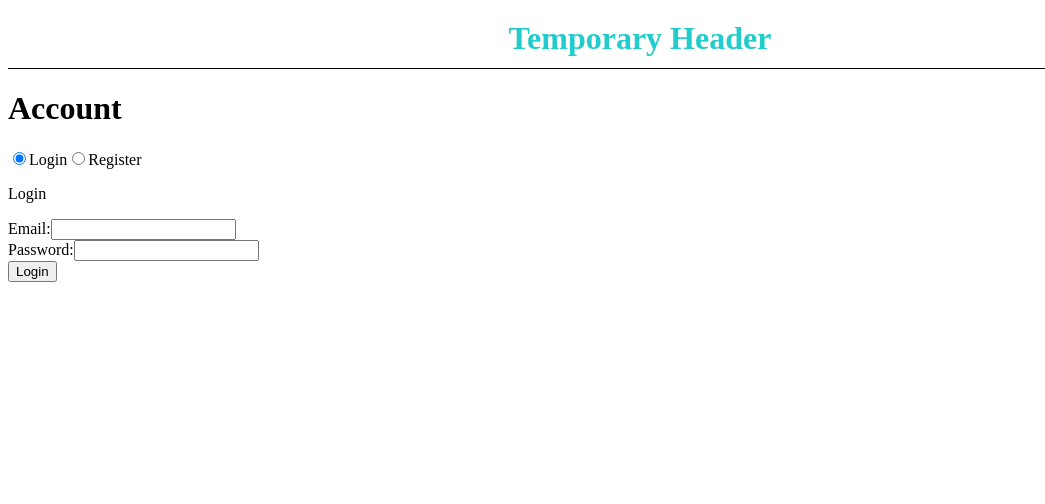
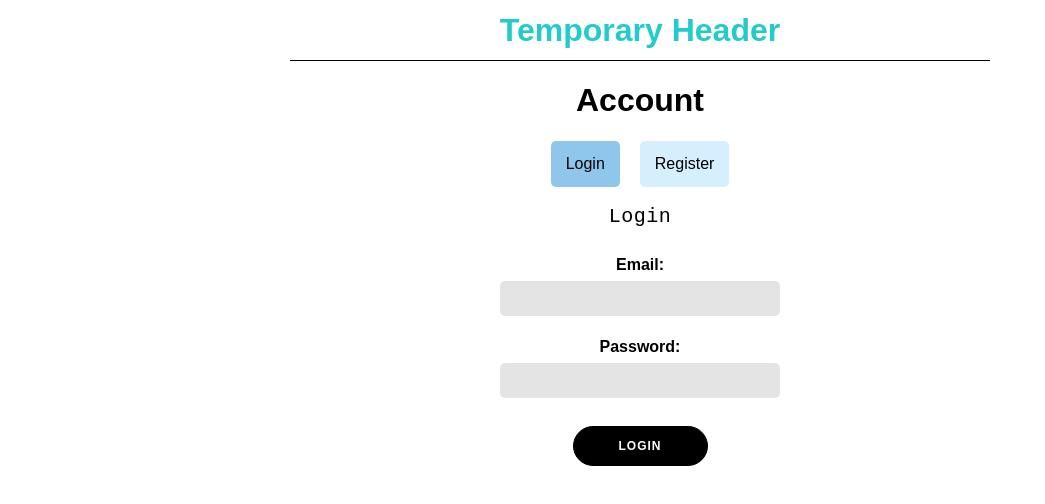
Before and after one commit to mko02/CampusDiscovery, a React (Create React App) app: page /#/account in a window 1280 px wide. Shown: the top 504 px of the page, without its empty margins (0-1045 px from the left). Built offline with nearby package versions, Linux system fonts and the light colour scheme; no server answers.

Commit message:
Edit CSS + Allen/Sarah (#11)
* Style the account page

* Edit CSS

Co-authored-by: Allen Su <allenysu@gmail.com>
Co-authored-by: ephan8 <ephan8@gatech.edu>

```diff
--- /dev/null
+++ b/src/app.css
@@ -0,0 +1,11 @@
+.content {
+    width: 100%;
+    max-width: 700px;
+    margin: auto;
+}
+
+html,
+body {
+   margin: 0;
+   padding: 0;
+}
--- a/src/app.jsx
+++ b/src/app.jsx
@@ -1,8 +1,9 @@
 import React, { Component } from "react";
 
-import { Account, Dashboard, Header, Home , Welcome} from "./components/exportPages";
+import { Account, Dashboard, Header, Home, Welcome } from "./components/exportPages";
 
 import { HashRouter, NavLink, Route, Routes } from "react-router-dom";
+import "./app.css";
 import * as Styled from "./app.styled";
 
 function App() {
--- /dev/null
+++ b/src/components/Account/Account.css
@@ -0,0 +1,105 @@
+/* STYLE SECTIONING TAGS */
+
+p {
+   font-family: 'IBM Plex Mono', monospace;
+   text-align: center;
+}
+
+body {
+   text-align: center;
+   font-family: 'Jost', sans-serif;
+}
+
+p {
+   font-size: 20px;
+   line-height: 20px;
+   letter-spacing: 0.5px;
+   margin: 20px 0 30px;
+}
+
+
+span {
+   font-size: 12px;
+}
+
+button {
+   border-radius: 20px;
+   border: 1px solid black;
+   background-color: black;
+   color: #FFFFFF;
+   font-size: 12px;
+   font-weight: bold;
+   padding: 12px 45px;
+   letter-spacing: 1px;
+   text-transform: uppercase;
+   transition: transform 80ms ease-in;
+   margin-top: 20px;
+}
+
+button:active {
+   transform: scale(0.95);
+}
+
+button:focus {
+   outline: none;
+}
+
+button:hover {
+   cursor: pointer;
+}
+
+input {
+   background-color: rgb(228, 228, 228);
+   padding: 10px 15px;
+   margin: 8px 0;
+   max-width: 250px;
+   width: 100%;
+   border: black;
+   border-radius: 5px;
+}
+
+input[type="radio"] {
+   background-color: #fff;
+   font: inherit;
+   color: currentColor;
+   width: 1em;
+   border: 0.15em solid currentColor;
+}
+
+label {
+   margin: 0 10px;
+   line-height: 1em;
+   display: inline-block;
+}
+
+#pageContainer {
+   width: 95%;
+   max-width: 600px;
+   margin: auto;
+}
+
+.fieldLabel {
+   display: block;
+   font-weight: bold;
+   margin-top: 15px;
+}
+
+i {
+   font-size: .75em;
+}
+
+.loginregisterLabel input {
+   position: fixed;
+   opacity: 0;
+   pointer-events: none;
+}
+
+.loginregisterLabel {
+   background-color: rgb(214, 239, 255);
+   padding: 15px;
+   border-radius: 5px;
+}
+
+.loginregisterLabel:has(> input:checked) {
+   background-color:rgb(142, 199, 235);
+}
--- a/src/components/Account/Account.jsx
+++ b/src/components/Account/Account.jsx
@@ -5,7 +5,7 @@ import {
   logInWithEmailAndPassword,
   registerWithEmailAndPassword
 } from "../../firebase";
-import * as Styled from "./Account.styled";
+import "./Account.css";
 
 export function Account() {
   const [email, setEmail] = useState("");
@@ -19,10 +19,11 @@ export function Account() {
   const [user, loading, error] = useAuthState(auth);
 
   return (
-    <div>
+    <div id="pageContainer">
       <h1>Account</h1>
       {status != 2 && (
         <>
+          <label for="login" class="loginregisterLabel">
             <input
               type="radio"
               name="loginregister"
@@ -31,7 +32,9 @@ export function Account() {
               checked={status === 0}
               onClick={(e) => radioHandler(0)}
             ></input>
-          <label for="login">Login</label>
+            Login
+          </label>
+          <label for="register" class="loginregisterLabel">
             <input
               type="radio"
               name="loginregister"
@@ -40,13 +43,16 @@ export function Account() {
               checked={status === 1}
               onClick={(e) => radioHandler(1)}
             ></input>
-          <label for="register">Register</label>
+            Register
+          </label>
         </>
       )}
 
       {status === 1 && (
         <>
           <p>Register an account</p>
+          <label class="fieldLabel">Choose type of account</label>
+          <label for="student">
             <input
               type="radio"
               id="student"
@@ -55,7 +61,9 @@ export function Account() {
               checked={accountType === "Student"}
               onClick={(e) => setAccountType("Student")}
             ></input>
-          <label for="student">Student</label>
+            Student
+          </label>
+          <label for="teacher">
             <input
               type="radio"
               id="teacher"
@@ -64,7 +72,9 @@ export function Account() {
               checked={accountType === "Teacher"}
               onClick={(e) => setAccountType("Teacher")}
             ></input>
-          <label for="teacher">Teacher</label>
+            Teacher
+          </label>
+          <label for="organizer">
             <input
               type="radio"
               id="organizer"
@@ -72,21 +82,21 @@ export function Account() {
               checked={accountType === "Organizer"}
               onClick={(e) => setAccountType("Organizer")}
             ></input>
-          <label for="organizer">Organizer</label>
+            Organizer
+          </label>
           <br></br>
-          <label for="name">Name:</label>
+          <label class="fieldLabel" for="name">Name:</label>
+          <i>
+            Names can only be one or two words, with no special characters
+            (besides one space)
+          </i><br />
           <input
             type="text"
             id="name"
             onChange={(e) => setName(e.target.value)}
           />
           <br />
-          <i>
-            Names can only be one or two words, with no special characters
-            (besides one space)
-          </i>
-          <br />
-          <label for="email">Email:</label>
+          <label class="fieldLabel" for="email">Email:</label>
           <input
             type="email"
             id="email"
@@ -94,7 +104,7 @@ export function Account() {
             onChange={(e) => setEmail(e.target.value)}
           />
           <br />
-          <label>Password:</label>
+          <label class="fieldLabel">Password:</label>
           <input
             type="password"
             name="name"
@@ -124,14 +134,14 @@ export function Account() {
       {status === 0 && (
         <>
           <p>Login</p>
-          <label for="email">Email:</label>
+          <label for="email" class="fieldLabel">Email:</label>
           <input
             type="email"
             id="email"
             onChange={(e) => setEmail(e.target.value)}
           />
           <br />
-          <label>Password:</label>
+          <label class="fieldLabel">Password:</label>
           <input
             type="password"
             name="name"
--- a/src/components/Account/Account.styled.js
+++ /dev/null
@@ -1 +0,0 @@
-import styled from "styled-components";
--- a/src/components/Header/Header.styled.js
+++ b/src/components/Header/Header.styled.js
@@ -13,25 +13,6 @@ export const Container = styled.header`
   text-align: center;
 `;
 
-export const Content = styled.div`
-  display: grid;
-  grid-template-columns: 1fr 1fr 1fr;
-  align-items: center;
-  justify-content: space-between;
-  width: 70%;
-  @media (max-width: 768px) {
-    width: 90%;
-  }
-  max-width: 800px;
-  svg:hover {
-    cursor: pointer;
-    opacity: 0.8;
-  }
-  a {
-    color: ${({ theme }) => theme.text};
-  }
-`;
-
 export const Title = styled.h1`
   color: ${( {theme} ) => theme.accent} ;
   display: "block";
```
Lines whose indentation alone changed are shown as unchanged.
